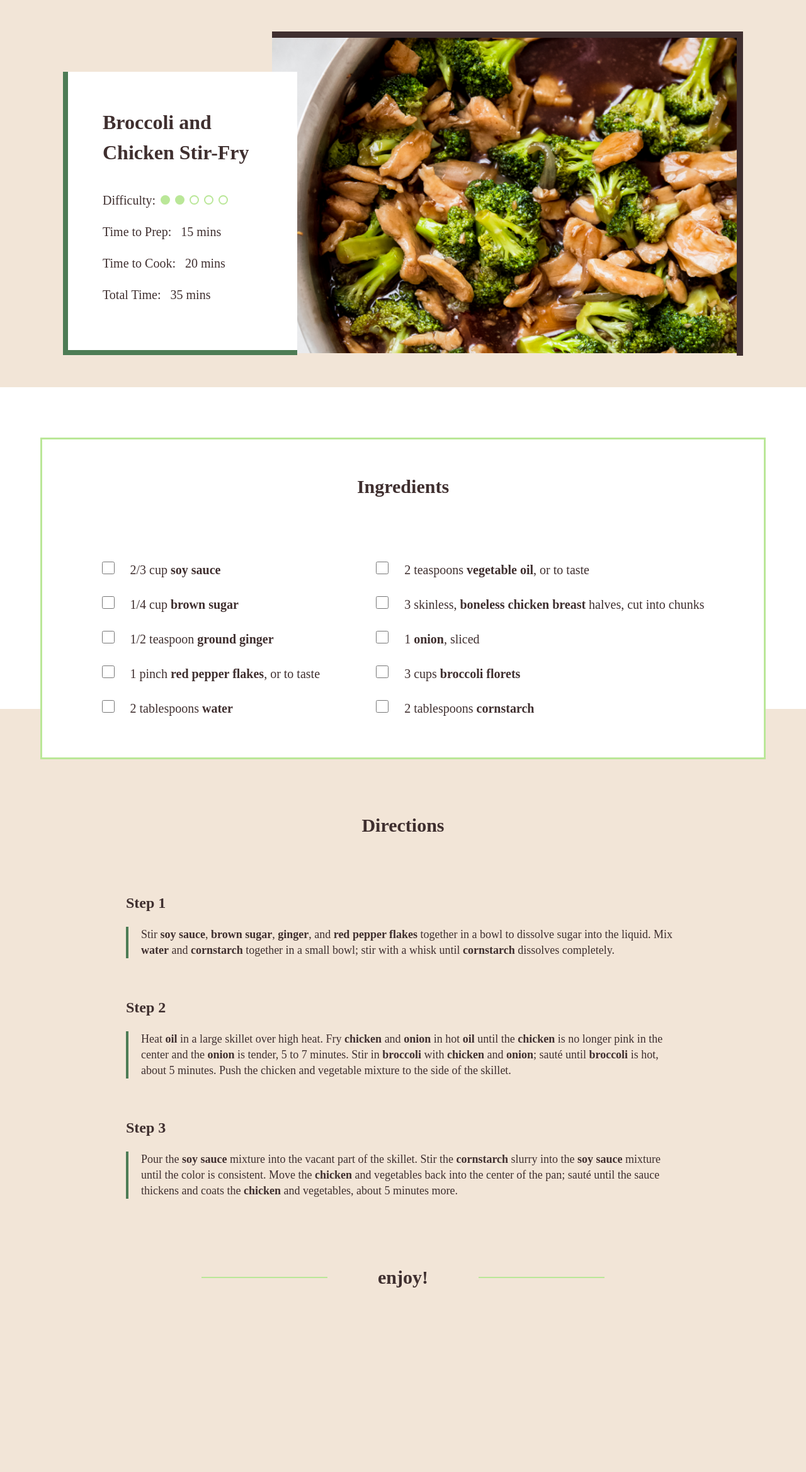
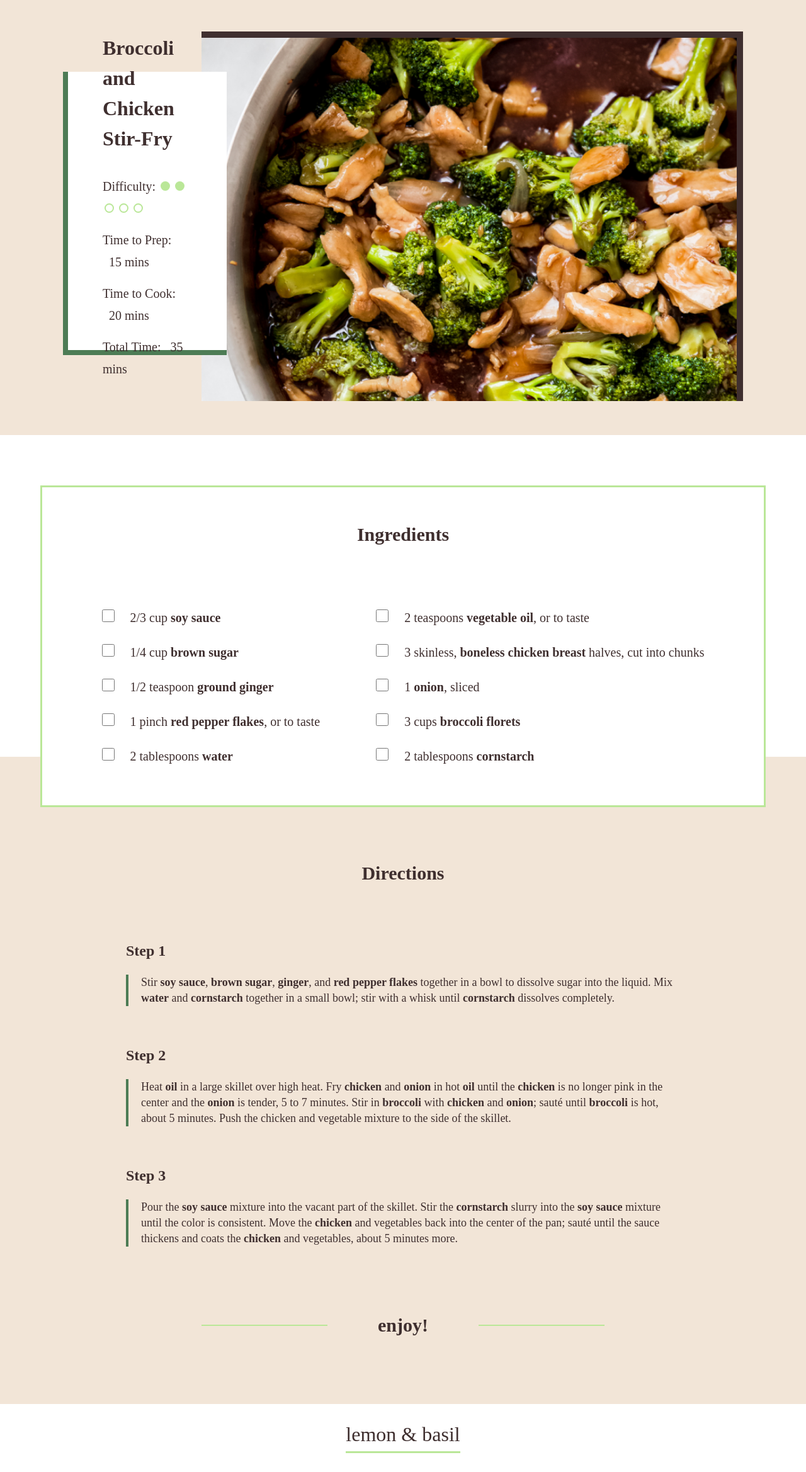
Before and after one commit to cleisen/idm232, a PHP site: page / in a window 1280 px wide. Shown: the part 110-2448 px from the top of the page at 63% size. Before the commit the page ends 2155 px from the top, so only its background shows below. Run offline with PHP 8.4, Linux system fonts and the light colour scheme; some web fonts are replaced.

Commit message:
footer & final touches

```diff
--- a/final/footer.php
+++ b/final/footer.php
@@ -1,3 +1,13 @@
+<footer>
+    <div class="footer__cont">
+        <div class="logo">
+                <h1>lemon & basil</h1>
+            </div>
+        </div>
+</footer>
+
+
+
 <script src="main.js"> </script>
 
 </body>
--- a/final/index.php
+++ b/final/index.php
@@ -29,8 +29,8 @@
             </div>
         </div>
 
-        <div class="recipe__image">
-            <img src="images/broccoli-and-chicken.png">
+        <div>
+            <img src="images/broccoli-and-chicken.png" class="recipe__image">
         </div>
 
     </section>
--- a/final/styles.css
+++ b/final/styles.css
@@ -26,6 +26,11 @@ body{
     background-color: var(--background-color);
     color: var(--text-color);
 }
+
+
+
+/*  NAV BAR  */
+
 
 .header{
     background-color: var(--background-color);
@@ -195,7 +200,7 @@ h1{
 
 
 
-/* INGREDIENTS SECTION */
+/* DIRECTIONS SECTION */
 
 
 .direction__section{
@@ -248,3 +253,18 @@ hr{
 .enjoy{
     padding: 0;
 }
+
+
+
+/* FOOTER */
+
+
+.footer{
+    height: 80px;
+}
+
+.footer__cont{
+    display: flex;
+    justify-content: center;
+    margin: 30px 0;
+}
```
Also changed, not shown: 1 other file.
